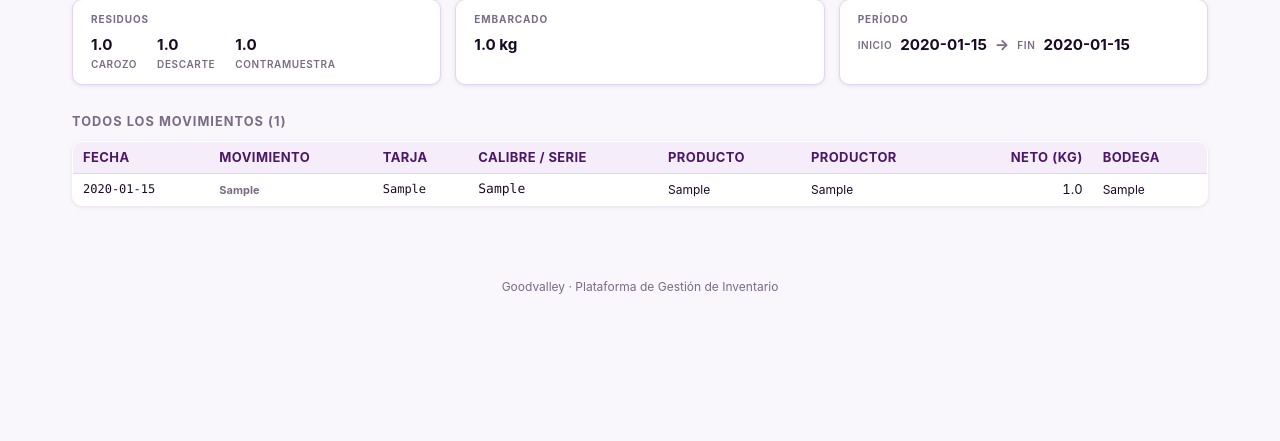
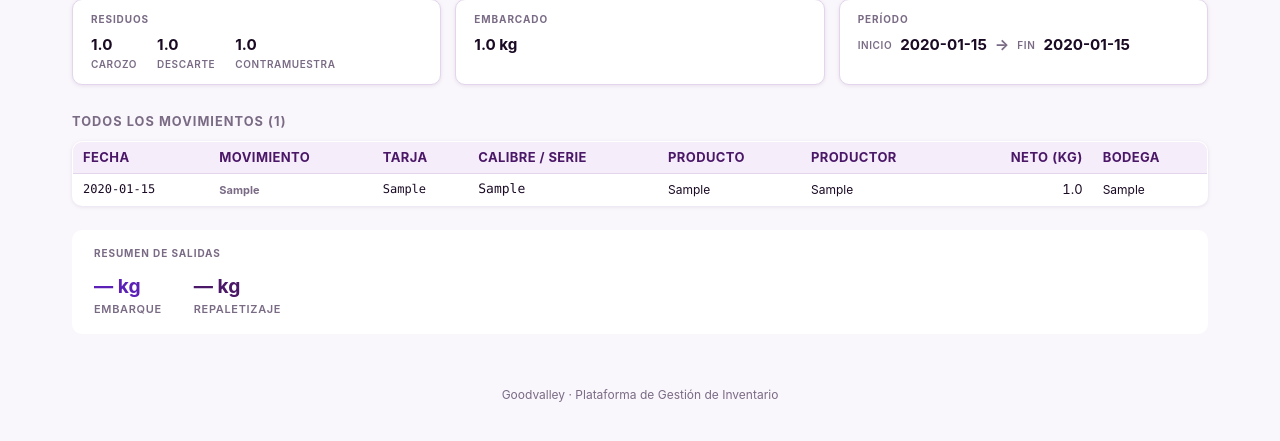
Before and after one commit to holscherp/Goodvalley, a Flask app: a page that uses templates/proceso_detail.html in a window 1280 px wide. Shown: the part 334-775 px from the top of the page. Run offline with Flask 3, Linux system fonts and the light colour scheme; tables that the repository leaves empty hold one stand-in row (values such as "Sample post").

Commit message:
Add Embarque + Repaletizaje summary box to proceso detail
Shows total KG for each movement type at the bottom of the movements
table so it's easy to see how much was shipped vs repaletized per OT.

Co-Authored-By: Claude Sonnet 4.6 <noreply@anthropic.com>

```diff
--- a/templates/proceso_detail.html
+++ b/templates/proceso_detail.html
@@ -175,6 +175,38 @@
   </div>
   {% endif %}
 
+  {# ── Summary box: EMBARQUE + REPALETIZAJE totals ── #}
+  {% if movimientos %}
+  {% set ns = namespace(kg_emb=0, kg_rep=0) %}
+  {% for m in movimientos %}
+    {% if m.movimiento and 'EMBARQUE' in m.movimiento %}
+      {% set ns.kg_emb = ns.kg_emb + (m.neto or 0) %}
+    {% endif %}
+    {% if m.movimiento and 'REPALETIZAJE' in m.movimiento %}
+      {% set ns.kg_rep = ns.kg_rep + (m.neto or 0) %}
+    {% endif %}
+  {% endfor %}
+  <div style="margin-top:24px;padding:16px 22px;border:1px solid var(--border);border-radius:10px;background:var(--card)">
+    <div style="font-size:10px;text-transform:uppercase;letter-spacing:.09em;color:var(--muted);font-weight:700;margin-bottom:12px">
+      Resumen de salidas
+    </div>
+    <div style="display:flex;gap:32px;flex-wrap:wrap">
+      <div>
+        <div style="font-size:1.2rem;font-weight:700;color:#5b21b6">
+          {{ "{:,.1f}".format(ns.kg_emb) if ns.kg_emb else '—' }} kg
+        </div>
+        <div style="font-size:11px;color:var(--muted);text-transform:uppercase;letter-spacing:.06em;font-weight:600;margin-top:2px">Embarque</div>
+      </div>
+      <div>
+        <div style="font-size:1.2rem;font-weight:700;color:var(--purple)">
+          {{ "{:,.1f}".format(ns.kg_rep) if ns.kg_rep else '—' }} kg
+        </div>
+        <div style="font-size:11px;color:var(--muted);text-transform:uppercase;letter-spacing:.06em;font-weight:600;margin-top:2px">Repaletizaje</div>
+      </div>
+    </div>
+  </div>
+  {% endif %}
+
 </div>{# end sub-panel #}
 {% endfor %}
 
```
